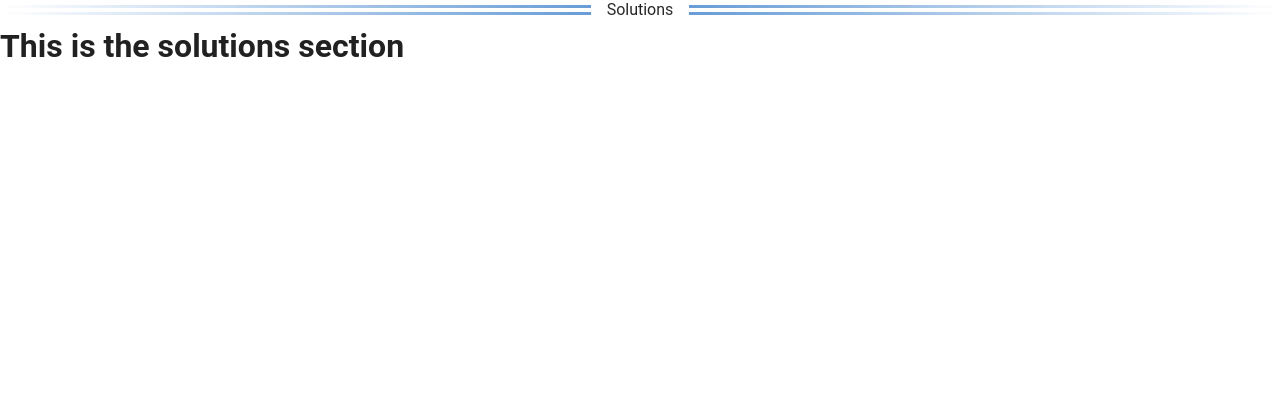
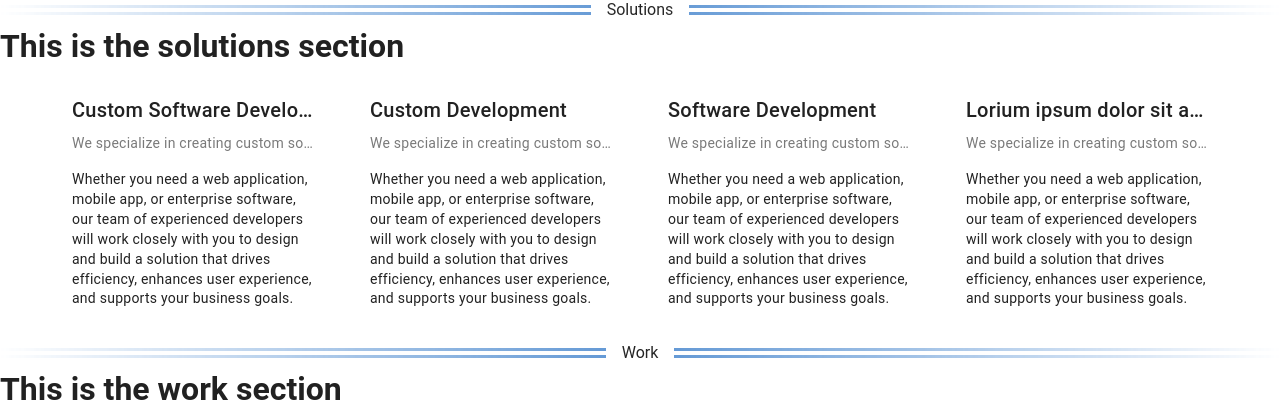
Before and after one commit to matherton/insightinternet26, a Vue app: page / in a window 1280 px wide. Shown: the part 1184-1586 px from the top of the page. Built offline with nearby package versions, Linux system fonts and the light colour scheme; a small style sheet from the web is missing.

Commit message:
created dynamic v-cards that repeat according to the number of data objects with dummy content

```diff
--- a/src/components/Solutions.vue
+++ b/src/components/Solutions.vue
@@ -1,5 +1,5 @@
 <script setup>
-import { VCard, VImg } from "vuetify/components";
+import { VCard } from "vuetify/components";
 </script>
 
 <template>
@@ -12,11 +12,66 @@ import { VCard, VImg } from "vuetify/components";
   >
     Solutions
   </v-divider>
-  <div
-    id="solutions-section"
-    class="solutions fill-height"
-    style="scroll-margin-top: 6rem"
-  >
+  <div id="solutions-section" class="solutions" style="scroll-margin-top: 6rem">
     <h1>This is the solutions section</h1>
   </div>
+  <v-container>
+    <div class="solution">
+      <h1 class="subheading grey--text"></h1>
+      <v-row>
+        <v-col
+          cols="12"
+          sm="6"
+          md="4"
+          lg="3"
+          v-for="solution in solutions"
+          :key="solution.title"
+        >
+          <v-card flat>
+            <v-card-title>{{ solution.title }}</v-card-title>
+            <v-card-subtitle>{{ solution.subtitle }}</v-card-subtitle>
+            <v-card-text>{{ solution.text }}</v-card-text>
+          </v-card>
+        </v-col>
+      </v-row>
+    </div>
+  </v-container>
 </template>
+<script>
+export default {
+  data() {
+    return {
+      solutions: [
+        {
+          title: "Custom Software Development",
+          subtitle:
+            "We specialize in creating custom software solutions tailored to your unique business needs.",
+          text: "Whether you need a web application, mobile app, or enterprise software, our team of experienced developers will work closely with you to design and build a solution that drives efficiency, enhances user experience, and supports your business goals.",
+          image: "/images/solutions.png",
+        },
+        {
+          title: "Custom Development",
+          subtitle:
+            "We specialize in creating custom software solutions tailored to your unique business needs.",
+          text: "Whether you need a web application, mobile app, or enterprise software, our team of experienced developers will work closely with you to design and build a solution that drives efficiency, enhances user experience, and supports your business goals.",
+          image: "/images/solutions.png",
+        },
+        {
+          title: "Software Development",
+          subtitle:
+            "We specialize in creating custom software solutions tailored to your unique business needs.",
+          text: "Whether you need a web application, mobile app, or enterprise software, our team of experienced developers will work closely with you to design and build a solution that drives efficiency, enhances user experience, and supports your business goals.",
+          image: "/images/solutions.png",
+        },
+        {
+          title: "Lorium ipsum dolor sit amet",
+          subtitle:
+            "We specialize in creating custom software solutions tailored to your unique business needs.",
+          text: "Whether you need a web application, mobile app, or enterprise software, our team of experienced developers will work closely with you to design and build a solution that drives efficiency, enhances user experience, and supports your business goals.",
+          image: "/images/solutions.png",
+        },
+      ],
+    };
+  },
+};
+</script>
```
